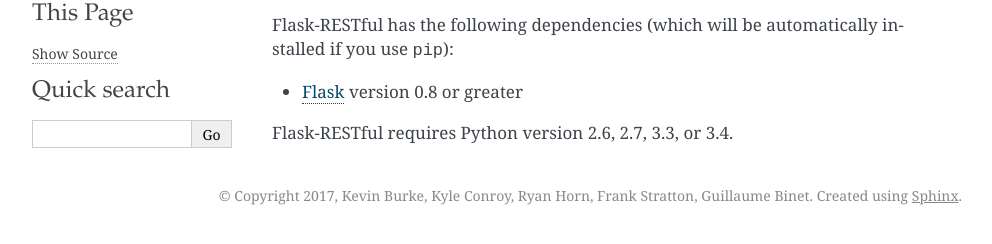
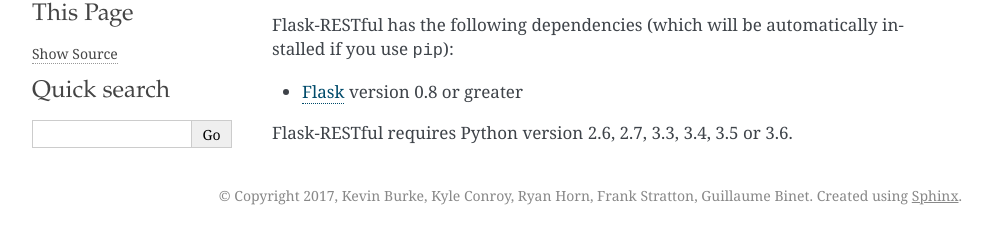
Before and after one commit to HungryCrawler019/flask-RESTful-api, a Sphinx documentation site: the page built from docs/installation.rst, in a window 1280 px wide. Shown: the part 308-552 px from the top of the page, without its empty margins (148-1140 px from the left). Built offline with Sphinx 7.4.7, drawn with Linux system fonts in a browser that asks for light colours.

Commit message:
Include latest python version in installation.rst (#669)
According to tox.ini py35 and py36 are supported or is there anything else that needs to be done to enable the support?

```diff
--- a/docs/installation.rst
+++ b/docs/installation.rst
@@ -24,4 +24,4 @@ installed if you use ``pip``):
 
 * `Flask <http://flask.pocoo.org>`_ version 0.8 or greater
 
-Flask-RESTful requires Python version 2.6, 2.7, 3.3, or 3.4.
+Flask-RESTful requires Python version 2.6, 2.7, 3.3, 3.4, 3.5 or 3.6.
```
